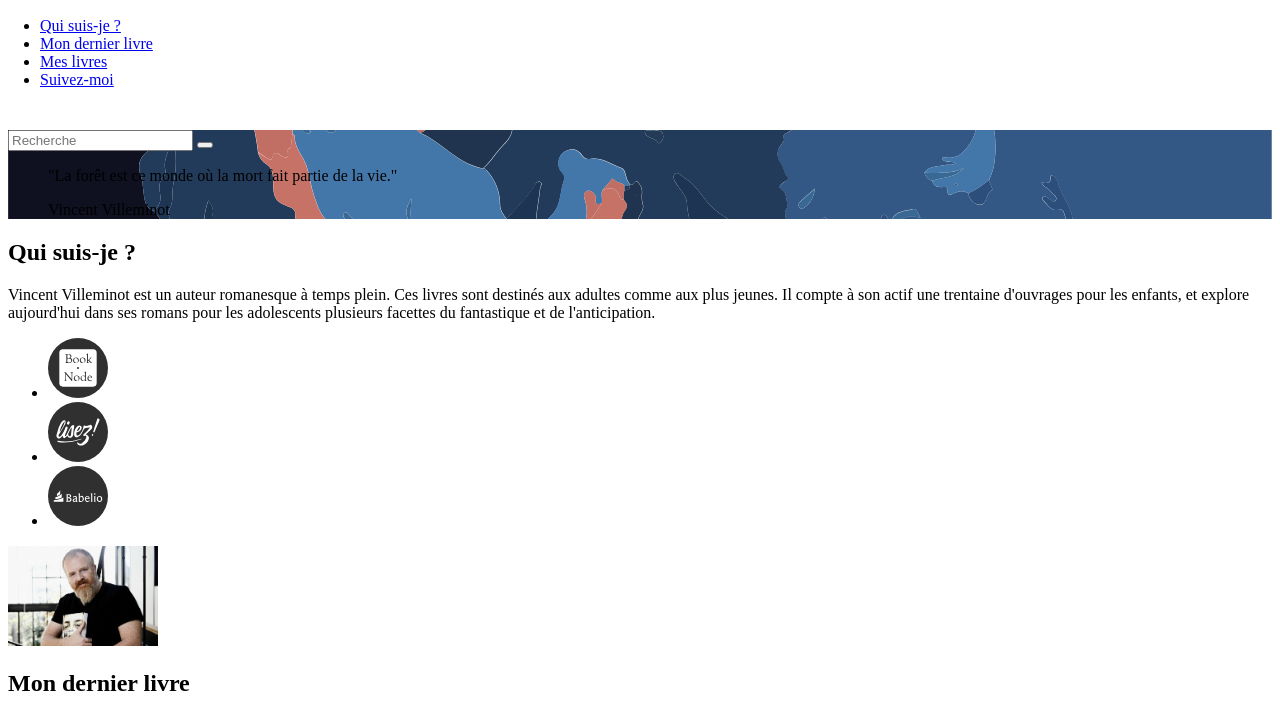
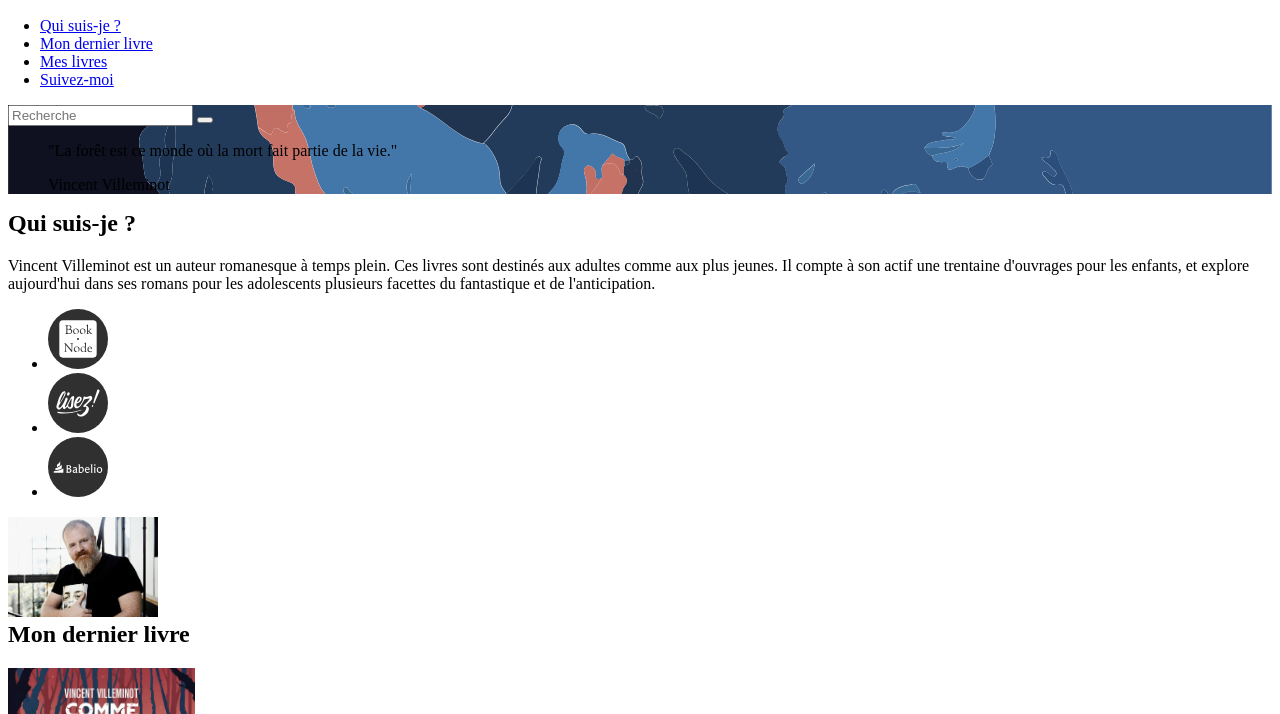
Before and after one commit to GuilhemDuval/vincent-villeminot, a plain HTML site: page www/index.html in a window 1280 px wide. Shown: the part 50-764 px from the top of the page. Drawn offline with Linux system fonts and the light colour scheme.

Commit message:
Correction de la navigation par ancres et barre de navigation

```diff
--- a/www/css/index.css
+++ b/www/css/index.css
@@ -2,6 +2,10 @@
 #hidden1, #hidden2, #hidden3, #hidden4, #hidden5, #hidden6 {
     position: absolute;
     left : -1000em;
+}
+
+html {
+    scroll-behavior: smooth;
 }
 
 /* Barre de navigation */
@@ -19,5 +23,11 @@ header > div {
     background-position: center;
     background-repeat: no-repeat;
     background-size: cover;
-    margin-top: 180px;
+    margin-top: 155px;
 }
+
+h2 {
+    /* Navigation par ancres et barre de navigation */
+    margin-top:-155px;
+    padding-top:155px;
+}
```
